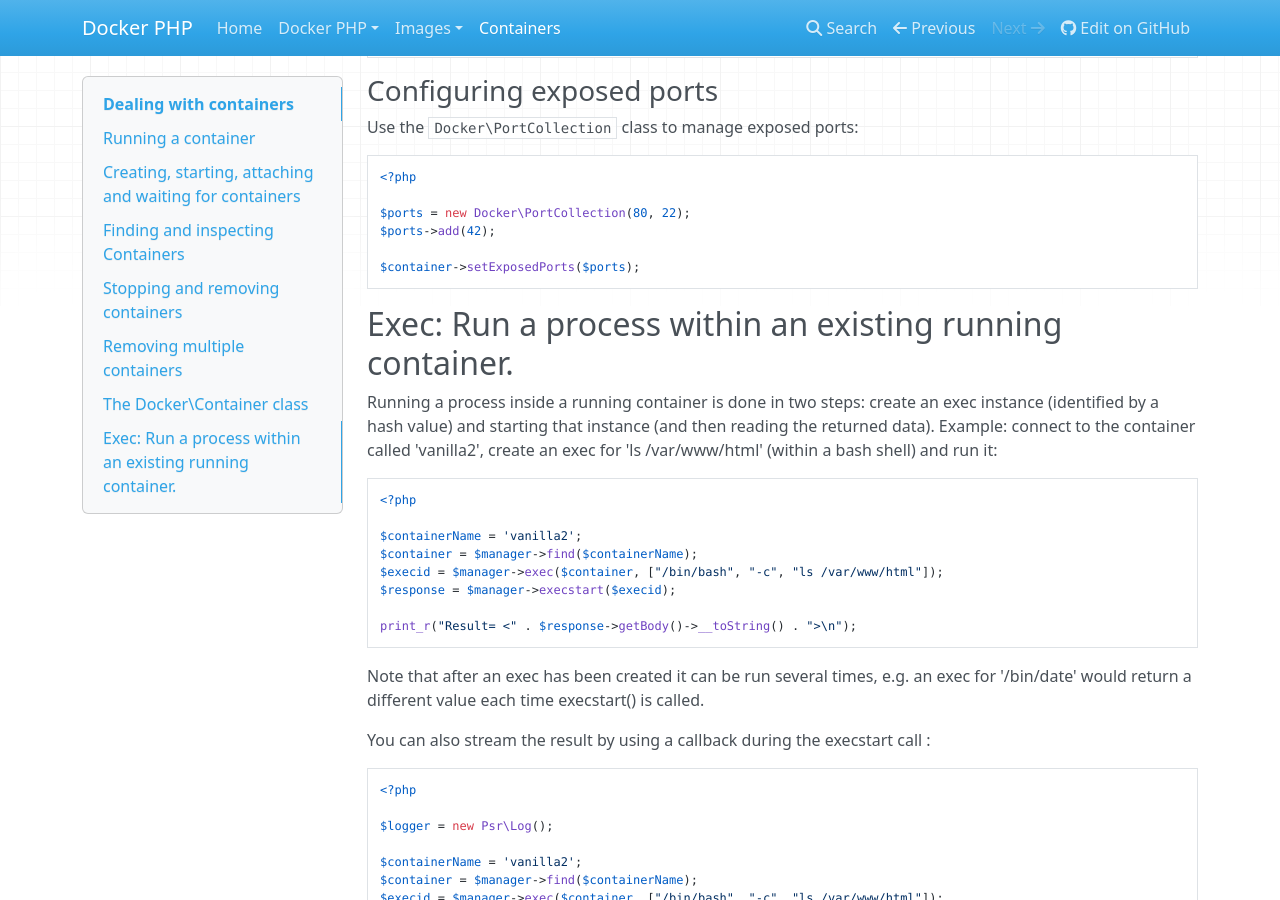
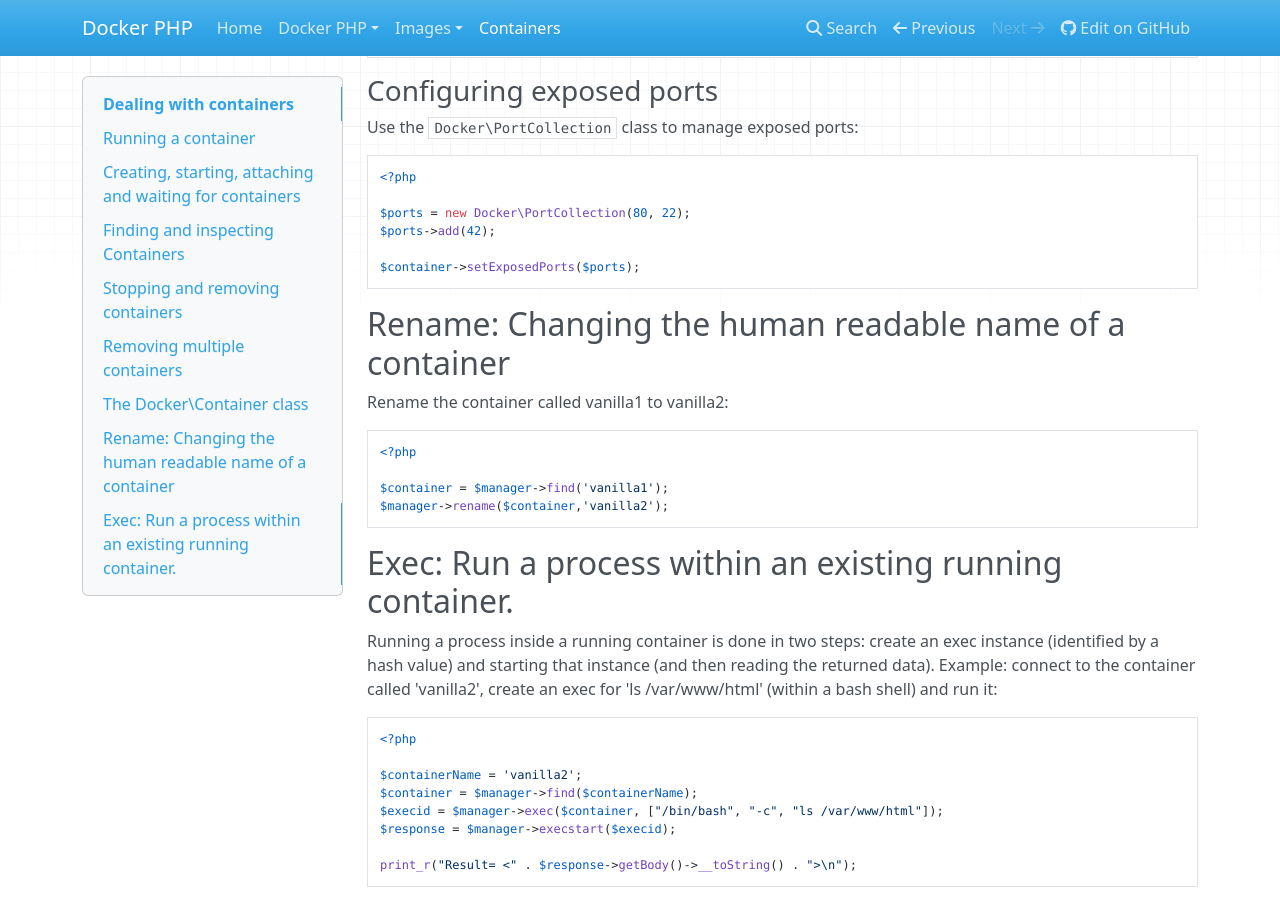
Before and after one commit to docker-php/docker-php, an MkDocs documentation site: the page built from docs/container.md, in a window 1280 px wide and 900 px high, scrolled down 3740 px. Built offline with MkDocs 1.6.1, drawn with Linux system fonts in a browser that asks for light colours; nearby versions of some CDN libraries; old or Windows-style settings are respelled for this version of MkDocs.

Commit message:
rename() example

````diff
--- a/docs/container.md
+++ b/docs/container.md
@@ -205,6 +205,17 @@ $ports->add(42);
 $container->setExposedPorts($ports);
 ```
 
+## Rename: Changing the human readable name of a container
+
+Rename the container called vanilla1 to vanilla2:
+```php
+<?php
+
+$container = $manager->find('vanilla1');
+$manager->rename($container,'vanilla2');
+```
+
+
 ## Exec: Run a process within an existing running container.
 
 Running a process inside a running container is done in two steps: create an exec instance (identified by a hash value) and starting that instance (and then reading the returned data).
````
